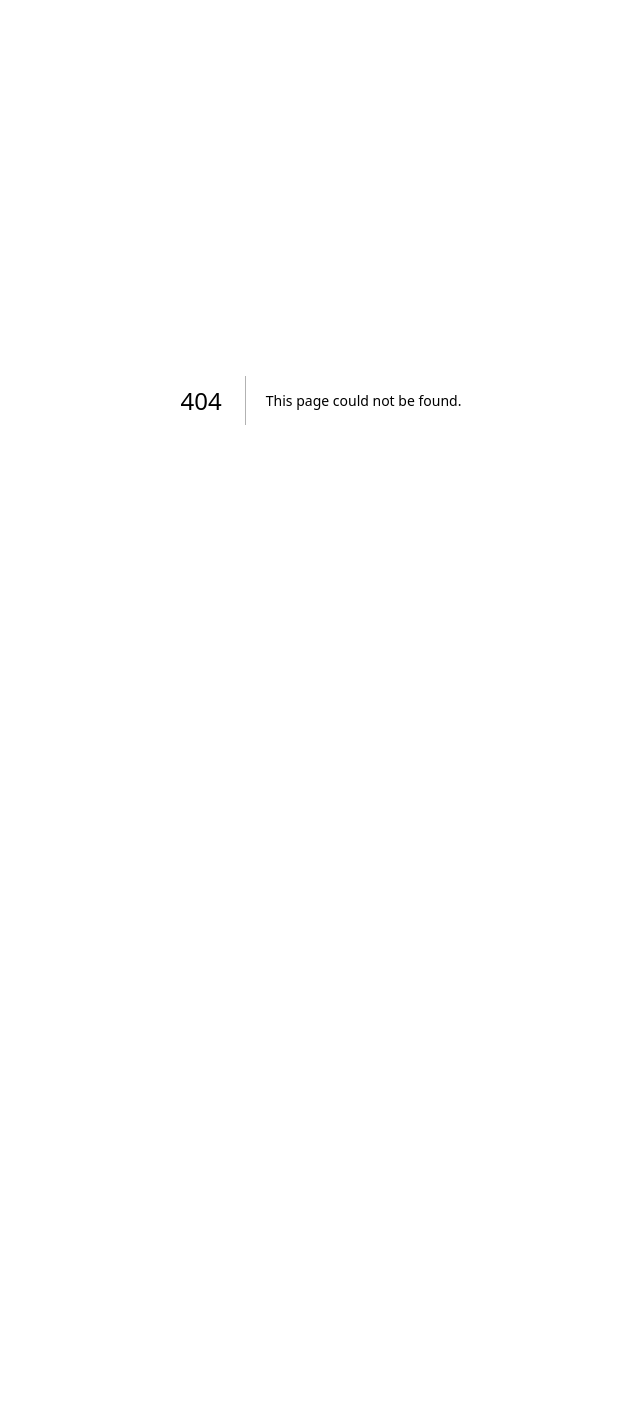
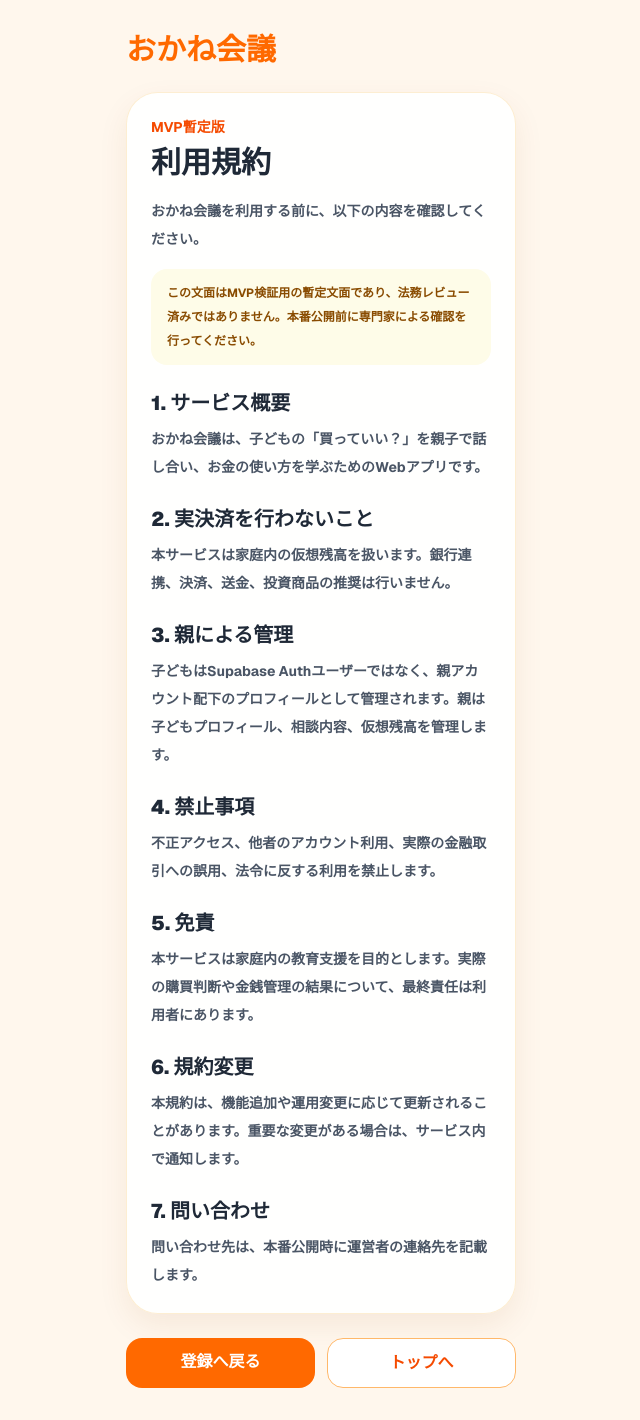
Before and after one commit to organni1/okane-kaigi, a Next.js app: page /terms in a window 1280 px wide. Before the commit this address had no page. Shown: the whole page, without its empty margins (319-959 px from the left). Before the commit the page ends 800 px from the top, so only its background shows below. Built offline with nearby package versions, Linux system fonts and the light colour scheme.

Commit message:
Add legal pages and signup guidance

```diff
--- a/src/app/page.tsx
+++ b/src/app/page.tsx
@@ -1,4 +1,5 @@
 import Image from "next/image";
+import Link from "next/link";
 import { ChevronRight, Gift, Lock } from "lucide-react";
 import { Button } from "@/components/common/Button";
 
@@ -46,6 +47,10 @@ export default function Home() {
           </article>
         ))}
       </section>
+      <footer className="mt-8 flex justify-center gap-4 text-sm font-bold text-gray-500">
+        <Link href="/terms" className="underline underline-offset-4">利用規約</Link>
+        <Link href="/privacy" className="underline underline-offset-4">プライバシーポリシー</Link>
+      </footer>
     </main>
   );
 }
--- /dev/null
+++ b/src/app/privacy/page.tsx
@@ -0,0 +1,36 @@
+import { LegalPage } from "@/components/common/LegalPage";
+
+const sections = [
+  {
+    title: "1. 取得する情報",
+    body: ["親アカウントのメールアドレス、子どものニックネーム、年齢グループ、仮想残高、ほしいもの、買う前チェック、相談内容を取得します。"],
+  },
+  {
+    title: "2. 取得しない子ども情報",
+    body: ["子どもの本名、住所、学校名、生年月日、電話番号、実際の銀行口座情報は収集しません。"],
+  },
+  {
+    title: "3. 利用目的",
+    body: ["親子のお金に関する相談、仮想残高管理、買う前チェック、サービス改善のために利用します。"],
+  },
+  {
+    title: "4. 外部サービスの利用",
+    body: ["認証とデータ保存にSupabaseを利用します。将来、ホスティングやメール送信などにVercelやメール配信サービスを利用する場合があります。"],
+  },
+  {
+    title: "5. データ保護",
+    body: ["ユーザーごとのデータはRow Level Securityにより分離し、他の親ユーザーから見えないようにします。Service Role Keyはクライアント側に露出しません。"],
+  },
+  {
+    title: "6. 問い合わせ",
+    body: ["個人情報に関する問い合わせ先は、本番公開時に運営者の連絡先を記載します。"],
+  },
+  {
+    title: "7. 改定",
+    body: ["本ポリシーは、機能追加や法令対応に応じて更新されることがあります。"],
+  },
+];
+
+export default function PrivacyPage() {
+  return <LegalPage title="プライバシーポリシー" lead="おかね会議で扱う情報と、その使い方について説明します。" sections={sections} />;
+}
--- a/src/app/signup/page.tsx
+++ b/src/app/signup/page.tsx
@@ -16,10 +16,26 @@ export default async function SignupPage({ searchParams }: { searchParams: Promi
         </div>
         <ErrorMessage message={params.error} />
         <Field label="メールアドレス" name="email" type="email" required />
-        <Field label="パスワード" name="password" type="password" required />
-        <label className="flex items-start gap-2 text-sm font-bold text-gray-600">
+        <div className="grid gap-2">
+          <Field label="パスワード" name="password" type="password" required />
+          <div className="rounded-2xl bg-orange-50 px-4 py-3 text-sm font-bold leading-6 text-gray-600">
+            パスワードは8文字以上で、英字と数字を含めてください。
+            <br />
+            例: okane2026
+          </div>
+        </div>
+        <label className="flex items-start gap-2 text-sm font-bold leading-6 text-gray-600">
           <input type="checkbox" required className="mt-1" />
-          利用規約とプライバシーポリシーに同意します
+          <span>
+            <Link href="/terms" className="text-orange-600 underline underline-offset-4">
+              利用規約
+            </Link>
+            と
+            <Link href="/privacy" className="text-orange-600 underline underline-offset-4">
+              プライバシーポリシー
+            </Link>
+            に同意します
+          </span>
         </label>
         <Button type="submit" className="w-full">登録する</Button>
         <Link href="/login" className="text-center text-sm font-bold text-orange-600">ログインはこちら</Link>
--- /dev/null
+++ b/src/app/terms/page.tsx
@@ -0,0 +1,36 @@
+import { LegalPage } from "@/components/common/LegalPage";
+
+const sections = [
+  {
+    title: "1. サービス概要",
+    body: ["おかね会議は、子どもの「買っていい？」を親子で話し合い、お金の使い方を学ぶためのWebアプリです。"],
+  },
+  {
+    title: "2. 実決済を行わないこと",
+    body: ["本サービスは家庭内の仮想残高を扱います。銀行連携、決済、送金、投資商品の推奨は行いません。"],
+  },
+  {
+    title: "3. 親による管理",
+    body: ["子どもはSupabase Authユーザーではなく、親アカウント配下のプロフィールとして管理されます。親は子どもプロフィール、相談内容、仮想残高を管理します。"],
+  },
+  {
+    title: "4. 禁止事項",
+    body: ["不正アクセス、他者のアカウント利用、実際の金融取引への誤用、法令に反する利用を禁止します。"],
+  },
+  {
+    title: "5. 免責",
+    body: ["本サービスは家庭内の教育支援を目的とします。実際の購買判断や金銭管理の結果について、最終責任は利用者にあります。"],
+  },
+  {
+    title: "6. 規約変更",
+    body: ["本規約は、機能追加や運用変更に応じて更新されることがあります。重要な変更がある場合は、サービス内で通知します。"],
+  },
+  {
+    title: "7. 問い合わせ",
+    body: ["問い合わせ先は、本番公開時に運営者の連絡先を記載します。"],
+  },
+];
+
+export default function TermsPage() {
+  return <LegalPage title="利用規約" lead="おかね会議を利用する前に、以下の内容を確認してください。" sections={sections} />;
+}
--- /dev/null
+++ b/src/components/common/LegalPage.tsx
@@ -0,0 +1,46 @@
+import Link from "next/link";
+
+type Section = {
+  title: string;
+  body: string[];
+};
+
+export function LegalPage({ title, lead, sections }: { title: string; lead: string; sections: Section[] }) {
+  return (
+    <main className="mx-auto min-h-dvh w-full max-w-[430px] bg-orange-50 px-5 py-8">
+      <header className="mb-6">
+        <Link href="/" className="text-3xl font-black text-orange-500">
+          おかね会議
+        </Link>
+      </header>
+      <article className="soft-card rounded-[2rem] p-6">
+        <p className="text-sm font-bold text-orange-600">MVP暫定版</p>
+        <h1 className="mt-2 text-3xl font-black">{title}</h1>
+        <p className="mt-4 text-sm font-bold leading-7 text-gray-600">{lead}</p>
+        <p className="mt-4 rounded-2xl bg-yellow-50 px-4 py-3 text-xs font-bold leading-6 text-yellow-800">
+          この文面はMVP検証用の暫定文面であり、法務レビュー済みではありません。本番公開前に専門家による確認を行ってください。
+        </p>
+        <div className="mt-6 grid gap-6">
+          {sections.map((section) => (
+            <section key={section.title}>
+              <h2 className="text-xl font-black">{section.title}</h2>
+              <div className="mt-2 grid gap-2 text-sm font-bold leading-7 text-gray-600">
+                {section.body.map((line) => (
+                  <p key={line}>{line}</p>
+                ))}
+              </div>
+            </section>
+          ))}
+        </div>
+      </article>
+      <div className="mt-6 grid grid-cols-2 gap-3">
+        <Link href="/signup" className="rounded-2xl bg-orange-500 px-4 py-3 text-center font-black text-white">
+          登録へ戻る
+        </Link>
+        <Link href="/" className="rounded-2xl border border-orange-300 bg-white px-4 py-3 text-center font-black text-orange-600">
+          トップへ
+        </Link>
+      </div>
+    </main>
+  );
+}
--- a/src/lib/validations/auth.ts
+++ b/src/lib/validations/auth.ts
@@ -2,5 +2,9 @@ import { z } from "zod";
 
 export const authSchema = z.object({
   email: z.string().email("メールアドレスを入力してください"),
-  password: z.string().min(8, "パスワードは8文字以上です"),
+  password: z
+    .string()
+    .min(8, "パスワードは8文字以上で入力してください")
+    .regex(/[A-Za-z]/, "パスワードには英字を含めてください")
+    .regex(/[0-9]/, "パスワードには数字を含めてください"),
 });
--- a/src/server/actions/auth.ts
+++ b/src/server/actions/auth.ts
@@ -13,12 +13,19 @@ function authErrorMessage(message: string) {
   if (normalized.includes("invalid login credentials")) {
     return "メールアドレスまたはパスワードが違います";
   }
+  if (normalized.includes("password")) {
+    return "パスワードの条件を確認してください";
+  }
   return message;
+}
+
+function firstValidationMessage(error: { issues: { message: string }[] }) {
+  return error.issues[0]?.message ?? "入力内容を確認してください";
 }
 
 export async function signUpAction(formData: FormData) {
   const parsed = authSchema.safeParse(Object.fromEntries(formData));
-  if (!parsed.success) redirect(`/signup?error=${encodeURIComponent("入力内容を確認してください")}`);
+  if (!parsed.success) redirect(`/signup?error=${encodeURIComponent(firstValidationMessage(parsed.error))}`);
 
   const supabase = await createClient();
   const headerStore = await headers();
@@ -31,7 +38,7 @@ export async function signUpAction(formData: FormData) {
       emailRedirectTo: `${origin}/setup/child`,
     },
   });
-  if (error || !data.user) redirect(`/signup?error=${encodeURIComponent(error?.message ?? "登録に失敗しました")}`);
+  if (error || !data.user) redirect(`/signup?error=${encodeURIComponent(authErrorMessage(error?.message ?? "登録に失敗しました"))}`);
 
   if (data.session) {
     await supabase.from("parent_profiles").upsert(
@@ -49,7 +56,7 @@ export async function signUpAction(formData: FormData) {
 
 export async function loginAction(formData: FormData) {
   const parsed = authSchema.safeParse(Object.fromEntries(formData));
-  if (!parsed.success) redirect(`/login?error=${encodeURIComponent("入力内容を確認してください")}`);
+  if (!parsed.success) redirect(`/login?error=${encodeURIComponent("メールアドレスとパスワードを入力してください")}`);
 
   const supabase = await createClient();
   const { error } = await supabase.auth.signInWithPassword(parsed.data);
```
